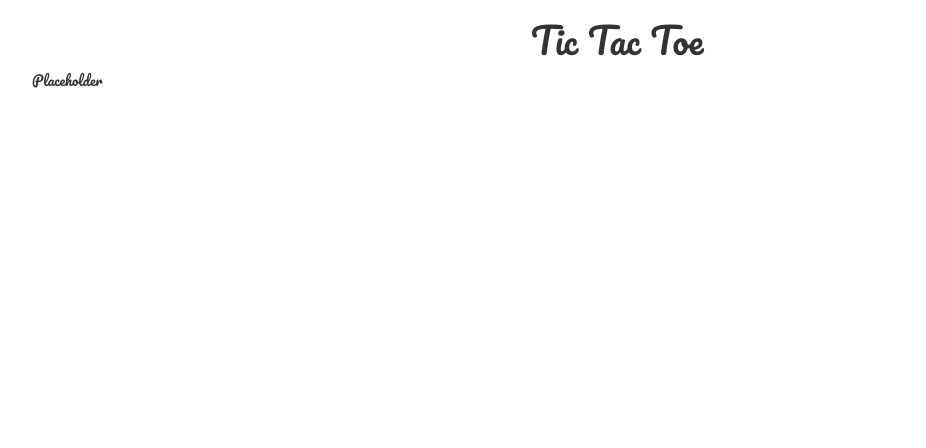
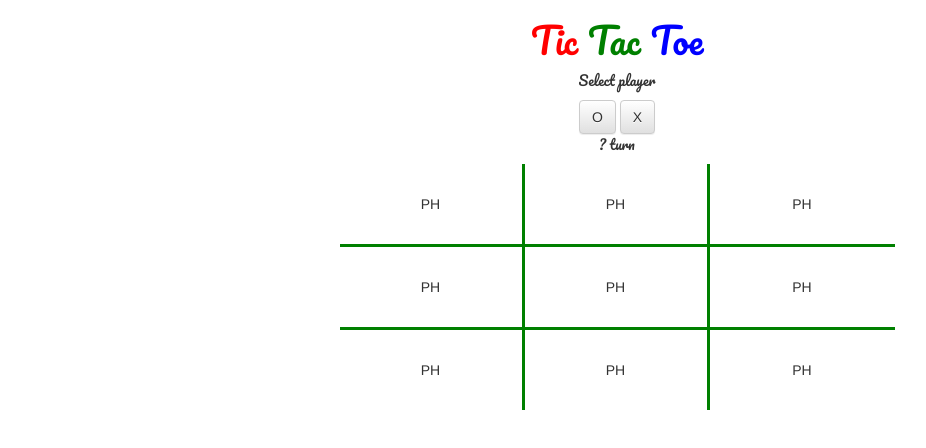
Before and after one commit to nmarquesin/TicTacToe, a plain HTML site: page index.html in a window 1280 px wide. Shown: the whole page, without its empty margins (23-949 px from the left). Drawn offline with nearby package versions, Linux system fonts and the light colour scheme.

Commit message:
Set pieces on screen for player and AI

```diff
--- a/css/mystyles.css
+++ b/css/mystyles.css
@@ -1,3 +1,31 @@
 h1, p {
   font-family: 'Pacifico', cursive;
 }
+.R {
+  color: red;
+}
+.G {
+  color: green;
+}
+.B {
+  color: blue;
+}
+#fieldA1, #fieldA2, #fieldA3, #fieldB1, #fieldB2, #fieldB3, #fieldC1, #fieldC2, #fieldC3 {
+  text-align: center;
+  padding: 30px;
+}
+#fieldA1, #fieldB1, #fieldC1 {
+  border-bottom-width: medium;
+  border-bottom-style: solid;
+  border-bottom-color: green;
+}
+#fieldA1, #fieldA2, #fieldB1, #fieldB2, #fieldA3, #fieldB3 {
+  border-right-width: medium;
+  border-right-style: solid;
+  border-right-color: green;
+}
+#fieldA3, #fieldB3, #fieldC3 {
+  border-top-width: medium;
+  border-top-style: solid;
+  border-top-color: green;
+}
--- a/index.html
+++ b/index.html
@@ -9,7 +9,7 @@
   <link rel="stylesheet" href="css\bootstrap-theme.css">
   <link rel="stylesheet" href="css\mystyles.css">
   <link href="https://fonts.googleapis.com/css?family=Pacifico" rel="stylesheet">
-  <title>Free Code Camp's Pomodoro Clock</title>
+  <title>Free Code Camp's Tic Tac Toe</title>
 </head>
   <body>
 
@@ -17,13 +17,33 @@
 
       <div id="title" class="row">
         <div class="col-xs-12 text-center">
-          <h1>Tic Tac Toe</h1>
+          <h1> <span class="R">Tic</span> <span class="G">Tac</span> <span class="B">Toe</span></h1>
         </div>
       </div><!-- end of #title-->
 
       <div id="gameBody" class="row">
-        <p>Placeholder</p>
-      </div>
+        <div id="playerSelection" class="col-xs-12 text-center">
+          <p>Select player</p>
+          <div onclick="setPlayerO()" class="btn btn-default">O</div>
+          <div onclick="setPlayerX()" class="btn btn-default">X</div>
+        </div>
+        <div id="message" class="col-xs-12 text-center">
+          <p>? turn</p>
+        </div>
+        <div class="col-xs-3"></div>
+        <div id="board" class="col-xs-6">
+          <div id="fieldA1" onclick="myFunctionA1()" class="col-xs-4">PH</div>
+          <div id="fieldB1" onclick="myFunctionB1()" class="col-xs-4">PH</div>
+          <div id="fieldC1" onclick="myFunctionC1()" class="col-xs-4">PH</div>
+          <div id="fieldA2" onclick="myFunctionA2()" class="col-xs-4">PH</div>
+          <div id="fieldB2" onclick="myFunctionB2()" class="col-xs-4">PH</div>
+          <div id="fieldC2" onclick="myFunctionC2()" class="col-xs-4">PH</div>
+          <div id="fieldA3" onclick="myFunctionA3()" class="col-xs-4">PH</div>
+          <div id="fieldB3" onclick="myFunctionB3()" class="col-xs-4">PH</div>
+          <div id="fieldC3" onclick="myFunctionC3()" class="col-xs-4">PH</div>
+        </div>
+        <div class="col-xs-3"></div>
+      </div> <!-- end of #gameBody-->
 
     </div> <!-- end of .container-->
   </body>
--- a/js/myscripts.js
+++ b/js/myscripts.js
@@ -1,5 +1,113 @@
+
+var gameStarted = false;
+var player;
+var computer;
+var board = { "fieldA1": false, "fieldA2": false, "fieldA3": false, "fieldB1": false, "fieldB2": false, "fieldB3": false, "fieldC1": false, "fieldC2": false, "fieldC3": false}
+var whoseTurnIsiT = false; // false => player, true => computer
+
+
+function startGame() {
+  gameStarted = true;
+  whoseTurnIsiT = true;
+  console.log("Game has started. Player selected: "+player+" . Computer plays "+computer);
+}
+
+function setPlayerO() {
+  if (gameStarted === false) {
+    player = "O";
+    computer = "X";
+    startGame();
+  }
+}
+
+function setPlayerX() {
+  if (gameStarted === false) {
+    player = "X";
+    computer = "O";
+    startGame();
+  }
+}
+
+function myFunction(field, playerTurn) {
+  if (board[field] === false) {
+    $("#"+field).html(playerTurn);
+    board[field] = true;
+    console.log("Board "+field+" is now "+board[field]);
+    checkWin();
+    whoseTurnIsiT = true;
+  }
+}
+
+function myFunctionA1() {
+  var field = "fieldA1";
+  myFunction(field, player);
+}
+
+function myFunctionA2() {
+  var field = "fieldA2";
+  myFunction(field, player);
+}
+
+function myFunctionA3() {
+  var field = "fieldA3";
+  myFunction(field, player);
+}
+
+function myFunctionB1() {
+  var field = "fieldB1";
+  myFunction(field, player);
+}
+
+function myFunctionB2() {
+  var field = "fieldB2";
+  myFunction(field, player);
+}
+
+function myFunctionB3() {
+  var field = "fieldB3";
+  myFunction(field, player);
+}
+
+function myFunctionC1() {
+  var field = "fieldC1";
+  myFunction(field, player);
+}
+
+function myFunctionC2() {
+  var field = "fieldC2";
+  myFunction(field, player);
+}
+
+function myFunctionC3() {
+  var field = "fieldC3";
+  myFunction(field, player);
+}
+
+function checkWin() {
+  //check if player of computer wins
+}
+
+function nextAvailable() {
+  for (var key in board) {
+    if (board[key] === false) {
+      console.log(key + " -> " + board[key]);
+      return key;
+  }
+}
+}
 
 $(document).ready(function(){
+  var gameplay = setInterval( function() {
+    if (gameStarted === true && whoseTurnIsiT === true) {
+      var nextField = nextAvailable();
+      myFunction(nextField, computer);
+      console.log(board);
+      whoseTurnIsiT = false;
+    } else if (gameStarted === true && whoseTurnIsiT === false) {
+
+    }
 
 
-});
+  }, 2000);
+
+}, 1000);
```
